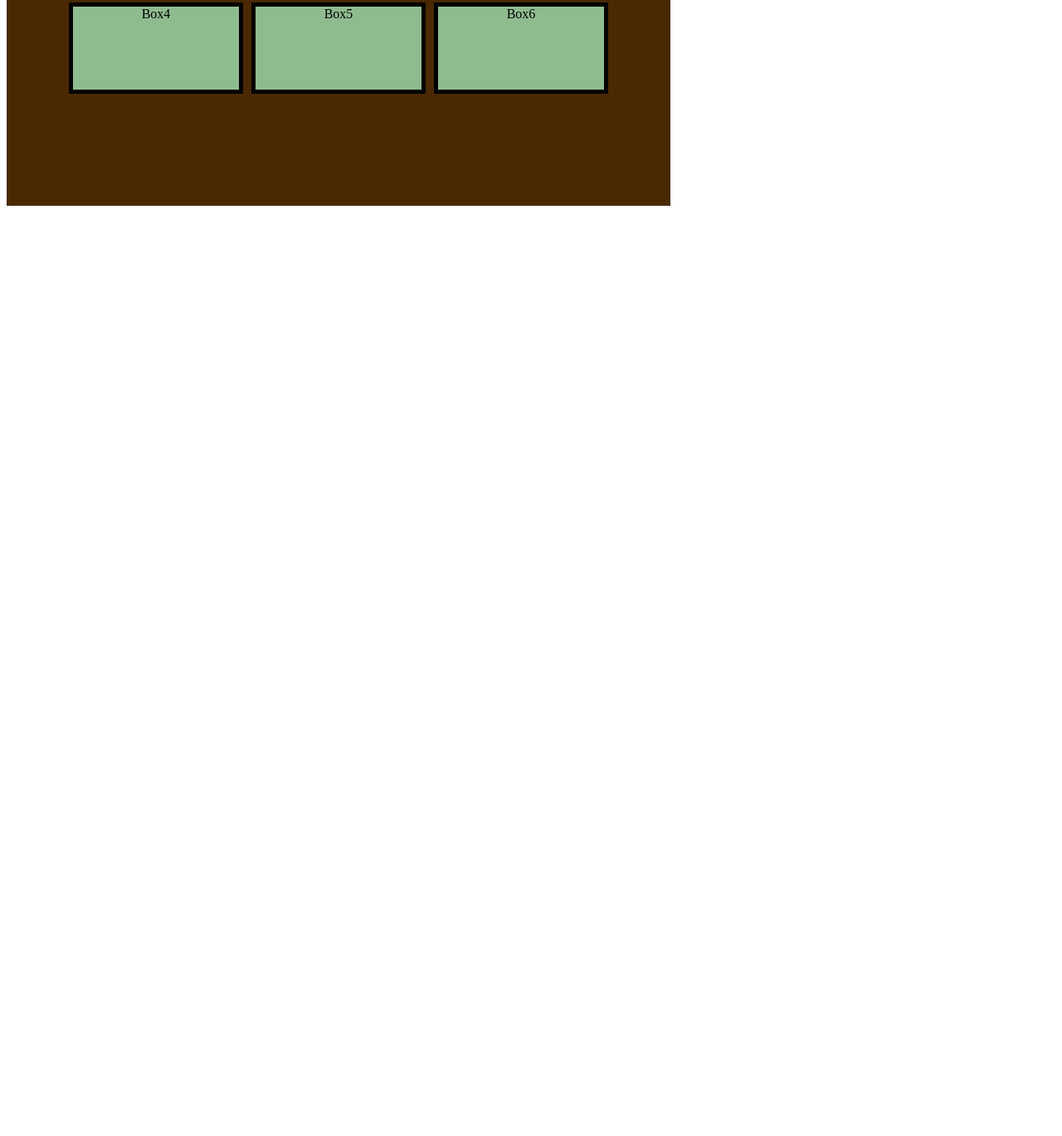
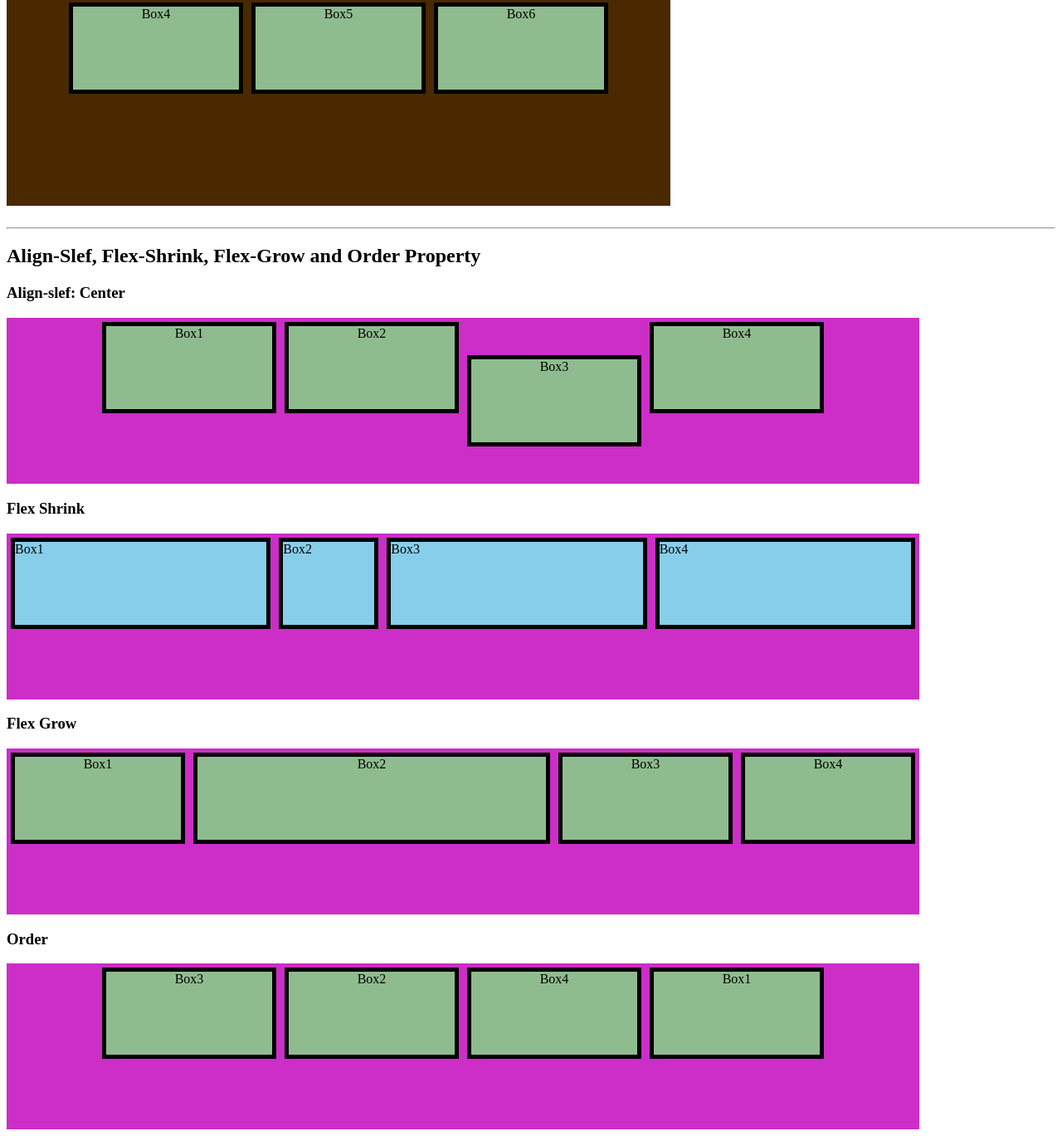
Before and after one commit to AzimKadivar07/Internship_eAirWeb-Technologies-LLP, a plain HTML site: page CSS/Flex.html in a window 1280 px wide. Shown: the part 7239-8608 px from the top of the page at 83% size. Before the commit the page ends 7495 px from the top, so only its background shows below. Drawn offline with Linux system fonts and the light colour scheme.

Commit message:
learn about Align-slef, Flex-Shrink, Flex-Grow and Order property

```diff
--- a/CSS/Flex.html
+++ b/CSS/Flex.html
@@ -133,6 +133,64 @@
             display: flex;
             justify-content: space-evenly;
         }
+                                  #container17{
+            width: 1100px;
+            height: 200px;
+            background-color: rgb(204, 46, 199);
+            display: flex;
+            justify-content: center
+        }
+        #b3{
+            align-self: center;
+        }
+
+.box1 {
+  width: 400px;
+  height: 100px;
+  background-color: skyblue;
+  border: 5px solid black;
+  margin: 5px;
+}
+
+#container18 {
+  width: 1100px;
+  height: 200px;
+  background-color: rgb(204, 46, 199);
+  display: flex;
+}
+
+#b2 {
+  flex-shrink: 3;
+}
+                         #container19{
+            width: 1100px;
+            height: 200px;
+            background-color: rgb(204, 46, 199);
+            display: flex;
+            justify-content: center
+        }
+        #b5{
+            flex-grow: 2;
+        }
+                       #container20{
+            width: 1100px;
+            height: 200px;
+            background-color: rgb(204, 46, 199);
+            display: flex;
+            justify-content: center
+        }
+        #o1{
+            order: 4;
+        }
+         #o2{
+            order: 2;
+        }
+         #o3{
+            order: 1;
+        }
+         #o4{
+            order:3;
+        }
     </style>
 </head>
 <body>
@@ -262,5 +320,37 @@
      <div class="box">Box4</div>
      <div class="box">Box5</div>
      <div class="box">Box6</div>
+     </div>
+     <br>
+     <hr>
+     <h2>Align-Slef, Flex-Shrink, Flex-Grow and Order Property</h2>
+     <h3>Align-slef: Center</h3>
+     <div id="container17">
+     <div class="box">Box1</div>
+     <div class="box">Box2</div>
+     <div class="box" id="b3">Box3</div>
+     <div class="box">Box4</div>
+     </div>
+      <h3>Flex Shrink </h3>
+     <div id="container18">
+     <div class="box1">Box1</div>
+     <div class="box1" id="b2">Box2</div>
+     <div class="box1">Box3</div>
+     <div class="box1">Box4</div>
+     </div>
+       <h3>Flex Grow </h3>
+     <div id="container19">
+     <div class="box">Box1</div>
+     <div class="box" id="b5">Box2</div>
+     <div class="box">Box3</div>
+     <div class="box">Box4</div>
+     </div>
+        <h3>Order</h3>
+     <div id="container20">
+     <div class="box" id="o1">Box1</div>
+     <div class="box" id="o2">Box2</div>
+     <div class="box" id="o3">Box3</div>
+     <div class="box" id="o4">Box4</div>
+     </div>
 </body>
 </html>
```
